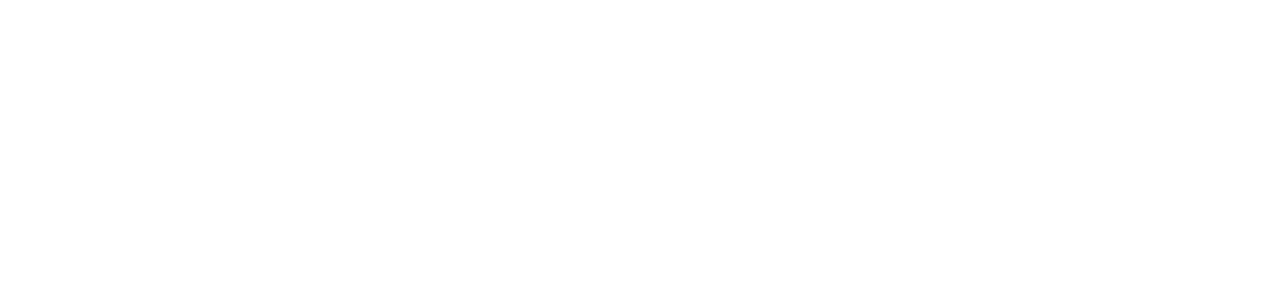
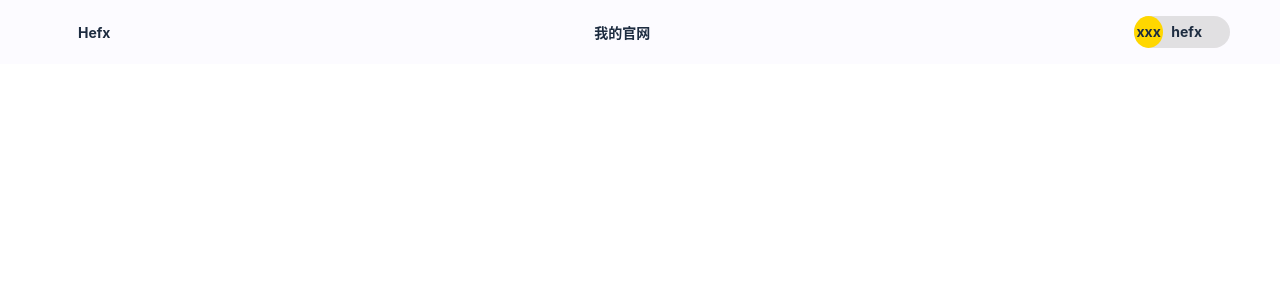
Before and after one commit to Hefeixiong/reactUI, a React (Create React App) app: page /doc in a window 1280 px wide. Before the commit this address had no page. Shown: the top 300 px of the page. Built offline with nearby package versions, Linux system fonts and the light colour scheme.

Commit message:
add Link---dom

```diff
--- a/src/App.tsx
+++ b/src/App.tsx
@@ -1,12 +1,13 @@
 import React from "react";
+import { BrowserRouter, Routes, Route } from "react-router-dom";
 import Home from "./home/Index";
-import { BrowserRouter, Routes, Route } from "react-router-dom";
-
+import Doc from "./doc/index";
 function App() {
   return (
     <BrowserRouter>
       <Routes>
         <Route path="/" element={<Home />}></Route>
+        <Route path="doc" element={<Doc />}></Route>
       </Routes>
     </BrowserRouter>
   );
--- a/src/components/navbar/Navbar.tsx
+++ b/src/components/navbar/Navbar.tsx
@@ -1,4 +1,5 @@
 import React, { useState } from "react";
+import { Link } from "react-router-dom";
 import "./navbar.scss";
 
 function Navbar() {
@@ -9,12 +10,14 @@
   return (
     <div className="navbar-wrapper">
       <ol className="navbar">
+        <Link className="i" to={"/"}>
           <li className="logo-name">
             <svg className="icon" aria-hidden="true">
               <use xlinkHref="#icon-main"></use>
             </svg>
             <div className="name">Hefx</div>
           </li>
+        </Link>
 
         <li className="middle">我的官网</li>
 
--- a/src/components/navbar/navbar.scss
+++ b/src/components/navbar/navbar.scss
@@ -10,17 +10,11 @@
   font-weight: bolder;
   background: #fcfbff;
   height: 64px;
-  > li {
+  > a > li {
     margin: 0 50px;
-  }
-  > .logo-name {
     display: flex;
+    flex-direction: row;
     align-items: center;
-    justify-content: space-between;
-    > .name {
-      margin-left: 10px;
-      color: #0f32e7;
-    }
   }
 
   > .user-info {
@@ -28,6 +22,7 @@
     flex-direction: row;
     align-items: center;
     border-radius: 19px;
+    margin: 0 50px;
     height:32px;
     width: 96px;
     background: rgba(164, 159, 159, 0.3);
--- /dev/null
+++ b/src/doc/index.tsx
@@ -0,0 +1,12 @@
+import React from "react";
+import Navbar from "../components/navbar/Navbar";
+
+function doc() {
+  return (
+    <div>
+      <Navbar />
+      this is doc
+    </div>
+  );
+}
+export default doc;
--- a/src/home/Main.tsx
+++ b/src/home/Main.tsx
@@ -1,4 +1,5 @@
 import React from "react";
+import { Link } from "react-router-dom";
 import "./styles/main.scss";
 
 const Main = () => {
@@ -8,7 +9,9 @@
         <h1>Everything you need to grow your business</h1>
         <p>使用react造一个轮子，全程手写，不使用第三方库。</p>
       </div>
-      <div className="button">Get Start</div>
+      <Link to={"/doc"}>
+        <div className="button">Get Start</div>
+      </Link>
       <div className="wrapper-icon">
         <svg aria-hidden="true">
           <use xlinkHref="#icon-React"></use>
--- a/src/home/styles/main.scss
+++ b/src/home/styles/main.scss
@@ -13,13 +13,6 @@
     justify-content: center;
     align-items: center;
   }
-  > .button {
-    color: white;
-    border-radius: 4px;
-    background: #0e33ec;
-    padding: 6px;
-    margin: 12px 0;
-  }
 
   > .wrapper-icon {
     > svg {
@@ -27,4 +20,12 @@
       height: 64px;
     }
   }
+
+  .button {
+    color: white;
+    border-radius: 4px;
+    background: #0e33ec;
+    padding: 6px;
+    margin: 12px 0;
+  }
 }
```
Lines whose indentation alone changed are shown as unchanged.
